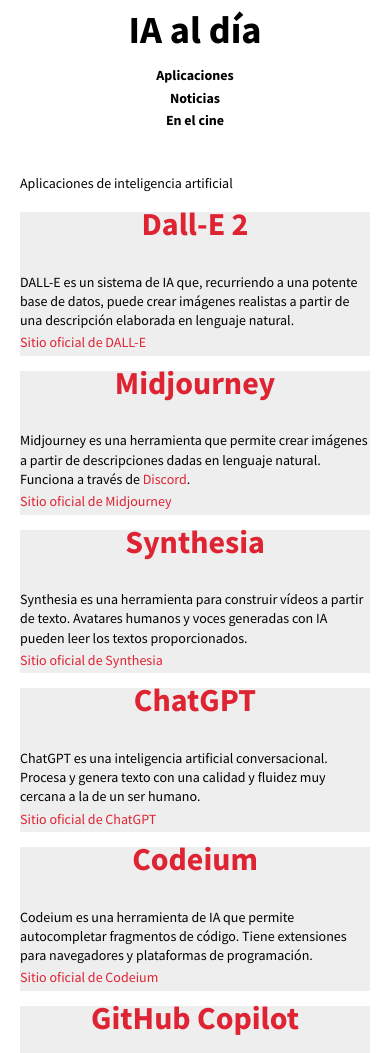
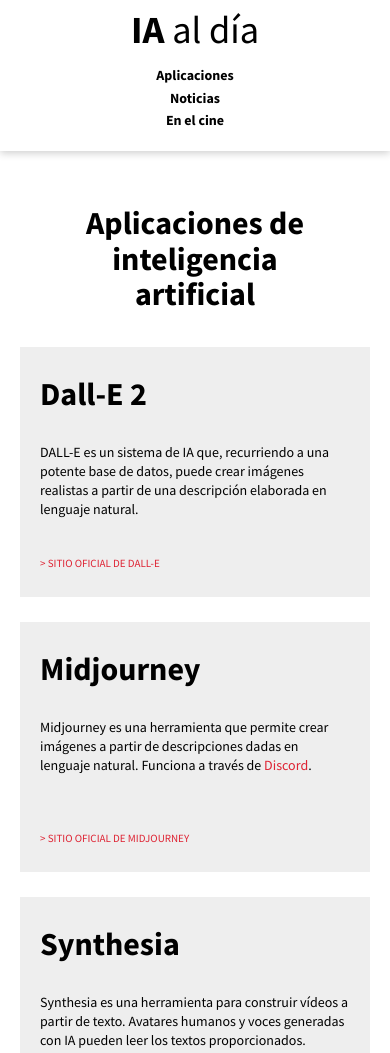
Before and after one commit to dryant/htmlcss-pec3, a plain HTML site: page aplicaciones.html in a window 390 px wide. Shown: the top 1053 px of the page. Drawn offline with Linux system fonts and the light colour scheme.

Commit message:
Finalizado aplicaciones

```diff
--- a/aplicaciones.html
+++ b/aplicaciones.html
@@ -29,37 +29,37 @@
         <h1>Aplicaciones de inteligencia artificial</h1>
         <section class="articulos">
             <article>
-                <h2><a href="#">Dall-E 2</a></h2>
+                <h2>Dall-E 2</h2>
                 <p>DALL-E es un sistema de IA que, recurriendo a una potente base de datos, puede crear imágenes realistas a partir de una descripción elaborada en lenguaje natural.</p>
                 <a href="https://openai.com/product/dall-e-2" class="more">Sitio oficial de DALL-E</a>
             </article>
             <article>
-                <h2><a href="#">Midjourney</a></h2>
+                <h2>Midjourney</h2>
                 <p>Midjourney es una herramienta que permite crear imágenes a partir de descripciones dadas en lenguaje natural. Funciona a través de <a href="https://discord.com">Discord</a>.</p>
                 <a href="https://www.midjourney.com/home/" class="more">Sitio oficial de Midjourney</a>
             </article>
             <article>
-                <h2><a href="#">Synthesia</a></h2>
+                <h2>Synthesia</h2>
                 <p>Synthesia es una herramienta para construir vídeos a partir de texto. Avatares humanos y voces generadas con IA pueden leer los textos proporcionados.</p>
                 <a href="https://www.synthesia.io/" class="more">Sitio oficial de Synthesia</a>
             </article>
             <article>
-                <h2><a href="#">ChatGPT</a></h2>
+                <h2>ChatGPT</h2>
                 <p>ChatGPT es una inteligencia artificial conversacional. Procesa y genera texto con una calidad y fluidez muy cercana a la de un ser humano.</p>
                 <a href="https://chat.openai.com/" class="more">Sitio oficial de ChatGPT</a>
             </article>
             <article>
-                <h2><a href="#">Codeium</a></h2>
+                <h2>Codeium</h2>
                 <p>Codeium es una herramienta de IA que permite autocompletar fragmentos de código. Tiene extensiones para navegadores y plataformas de programación.</p>
                 <a href="https://codeium.com" class="more">Sitio oficial de Codeium</a>
             </article>
             <article>
-                <h2><a href="#">GitHub Copilot</a></h2>
+                <h2>GitHub Copilot</h2>
                 <p>GitHub Copilot convierte las indicaciones que se le hagan en lenguaje natural en sugerencias de codificación en diversos lenguajes de programación.</p>
                 <a href="https://github.com/features/copilot" class="more">Sitio oficial de GitHub Copilot</a>
             </article>
             <article>
-                <h2><a href="#">AI Suggests</a></h2>
+                <h2>AI Suggests</h2>
                 <p>AI Suggests, a partir de una temática indicada por el usuario, genera contenido original para blogs utilizando inteligencia artificial.</p>
                 <a href="https://ai-suggests.com/" class="more">Sitio oficial de AI Suggests</a>
             </article>
--- a/css/estilos.css
+++ b/css/estilos.css
@@ -83,6 +83,9 @@
 header a.active {
     color: rgb(222,35,51);
 }
+header {
+    box-shadow: 0px 2px 8px rgba(0, 0, 0, 0.2);
+}
 .logo {
     font-size: 2.4rem;
 }
@@ -92,6 +95,9 @@
 nav ul li {
     display: inline-block;
     padding: 15px 15px 5px 0;
+}
+.logo a p {
+    font-weight: normal;
 }
 @media (max-width:900px){
     header .container nav ul {
@@ -229,7 +235,7 @@
     font-size: 1.1 rem;
     text-align: left;
 }
-#index section.noticias article a.more:before {
+article a.more:before {
     content: "> ";
 }
 #index section.noticias article a.more {
@@ -252,7 +258,7 @@
     }
 }
 /* Estilos para que las noticias cambien a vertical en cuanto no caben horizontal
-   (Aunque no sea un movil todavía) */
+(Aunque no sea un movil todavía) */
 @media (max-width: 650px) {
     #index section.noticias {
         flex-direction: column;
@@ -307,12 +313,54 @@
 *          Estilos APLICACIONES
 **********************************************/
 #aplicaciones .articulos {
-
+    display: grid;
+    grid-gap: 50px;
+    grid-template-columns: repeat(3, 1fr);
 }
 #aplicaciones article {
     background: #eee;
+    padding: 20px;
+    min-height: 240px;
+    position: relative;
 }
+#aplicaciones article a.more {
+    position: absolute;
+    bottom: 20px;
+    left: 20px;
+    text-transform: uppercase;
+    font-size: 11px;
+}
+#aplicaciones h1 {
+    text-align: center;
+    margin: 35px;
+    font-size: 2rem;
+    line-height: 2.2rem;
+    font-weight: 700;
+}
+#aplicaciones .articulos article h2 {
+    text-align: left;
+    margin-bottom: 35px;
+}
+@media (max-width: 900px) {
+    #aplicaciones .articulos {
+      grid-template-columns: repeat(2, 1fr);
+      grid-template-rows: repeat(5, 1fr);
+      gap: 25px;
+    }
+    #aplicaciones article {
+        min-height: 220px;
+    }
+  }
 
+  @media (max-width: 605px) {
+    #aplicaciones .articulos {
+      grid-template-columns: 1fr;
+      grid-template-rows: repeat(9, 1fr);
+    }
+    #aplicaciones article {
+        min-height: 210px;
+    }
+  }
 /************* Fin APLICACIONES *************/
 /*********************************************
 *          Estilos NOTICIAS
```
